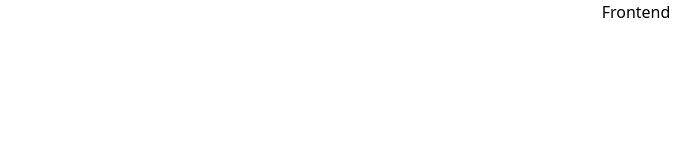
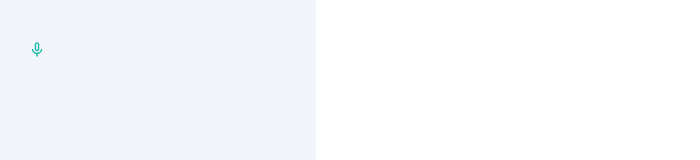
Before and after one commit to thanhstar260/Img_retrieval, a React (Create React App) app in the folder frontend/: page / in a window 1280 px wide. Shown: the top 160 px of the page, without its empty margins (4-704 px from the left). Built offline with nearby package versions, Linux system fonts and the light colour scheme.

Commit message:
add IconButton

```diff
--- a/frontend/package.json
+++ b/frontend/package.json
@@ -8,6 +8,7 @@
     "@testing-library/user-event": "^13.5.0",
     "react": "^18.3.1",
     "react-dom": "^18.3.1",
+    "react-icons": "^5.2.1",
     "react-scripts": "5.0.1",
     "tailwind": "^4.0.0",
     "tailwind-merge": "^2.4.0",
--- a/frontend/src/App.js
+++ b/frontend/src/App.js
@@ -1,11 +1,13 @@
 import logo from './logo.svg';
 import './App.css';
+import SearchBar from './layouts/SearchBar';
 
 function App() {
   return (
     <div className="App">
-      Frontend
+      <SearchBar />
     </div>
+
   );
 }
 
--- /dev/null
+++ b/frontend/src/components/IconButton.jsx
@@ -0,0 +1,21 @@
+import React, { useState } from 'react'
+import { twMerge } from 'tailwind-merge'
+
+const IconButton = ({className, onClick, isSelected = false, label, children, ...props}) => {
+
+  return (
+    <div
+    className={twMerge(
+        'group relative w-fit h-fit px-2 py-2 rounded-full hover:shadow-md cursor-pointer transition-all',
+        `${isSelected ? 'bg-teal-500 text-white' : 'bg-transparent text-teal-500'}`,
+        className
+    )
+    }
+    {...props} >
+            {children}
+            {label ? <div className='hidden group-hover:block rounded-md p-1 absolute bottom-[-30px] text-xs bg-slate-800 -translate-x-1/2 left-1/2'>{label}</div> : undefined}
+    </div>
+  )
+}
+
+export default IconButton
--- /dev/null
+++ b/frontend/src/components/OutlineButton.jsx
@@ -0,0 +1,20 @@
+import React, { useState } from 'react'
+import { twMerge } from 'tailwind-merge'
+
+const OutlineButton = ({className, onClick, isSelected = false, children, ...props}) => {
+
+  return (
+    <button
+    className={twMerge(
+        'px-3 py-2 rounded-md border border-teal-500',
+        `${isSelected ? 'bg-teal-500 text-white' : 'bg-transparent text-teal-500'}`,
+        className
+    )}
+    onClick={onClick}
+    >
+        {children}
+    </button>
+  )
+}
+
+export default OutlineButton
--- /dev/null
+++ b/frontend/src/layouts/SearchBar.jsx
@@ -0,0 +1,20 @@
+import React, { useState } from 'react'
+import IconButton from '../components/IconButton';
+import { MdOutlineKeyboardVoice } from "react-icons/md";
+
+const SearchBar = () => {
+    let [noResults, setNoResult] = useState(undefined);
+
+
+  return (
+    <div className=' w-80 bg-slate-100 h-screen px-6 py-8'>
+        <IconButton
+            label="Speech"
+            >
+            <MdOutlineKeyboardVoice className=' text-lg' />
+        </IconButton>
+    </div>
+  )
+}
+
+export default SearchBar;
```
Also changed, not shown: 1 other file (tests, documents, lock files or other folders).
